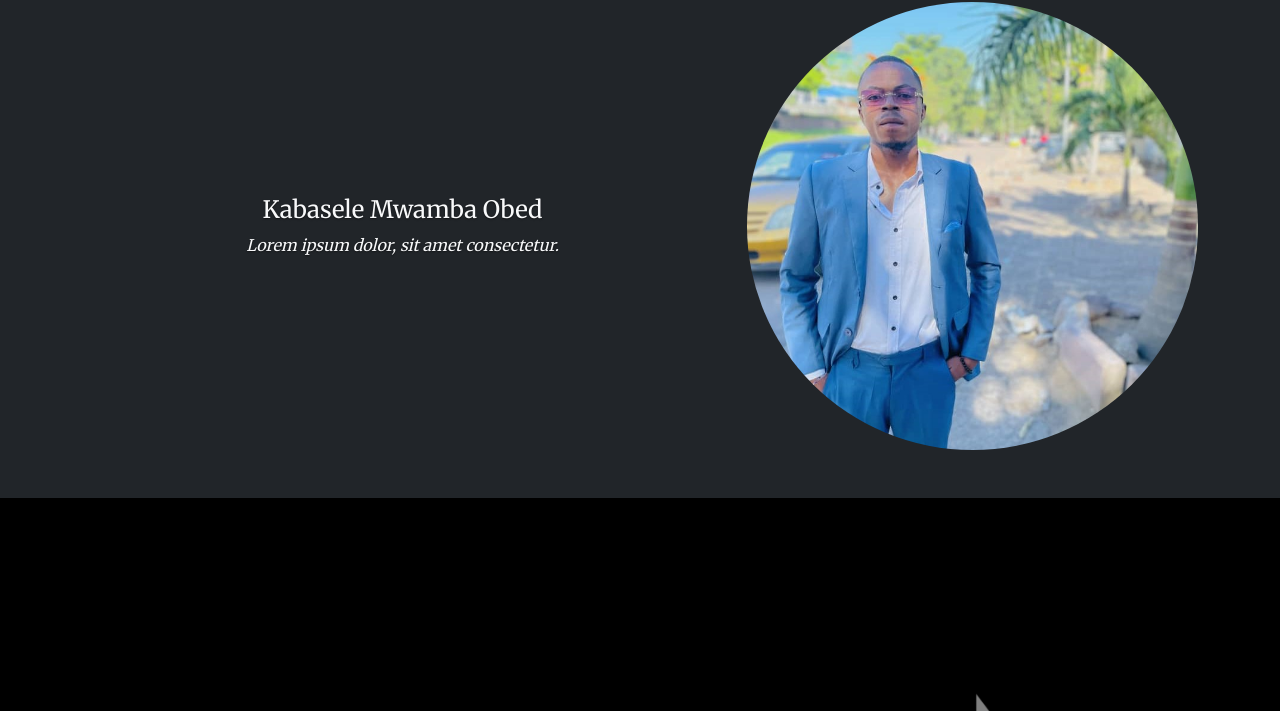
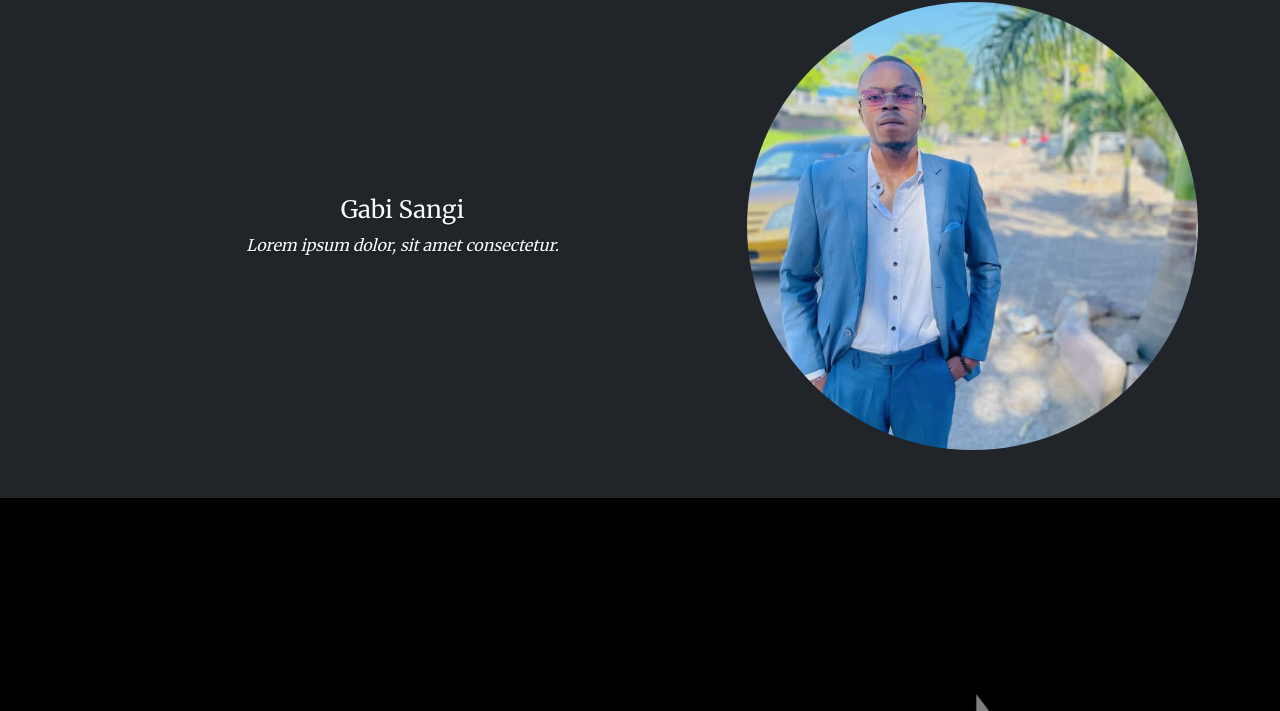
Before and after one commit to Blade-kalonda/truth_paint, a plain HTML site: page index.html in a window 1280 px wide. Shown: the part 4014-4725 px from the top of the page. Drawn offline with Linux system fonts and the light colour scheme; a web font is replaced by a local one.

Commit message:
Update index.html

```diff
--- a/index.html
+++ b/index.html
@@ -170,7 +170,7 @@
 								<div class="row">
 									<div class="col-7 my-auto px-1">
 										<div class="card-body px-0">
-											<h4 class="card-title">Kabasele Mwamba Obed</h4>
+											<h4 class="card-title">Gabi Sangi</h4>
 											<p class="card-text fst-italic">Lorem ipsum dolor, sit amet consectetur.</p>
 										</div>
 									</div>
```
